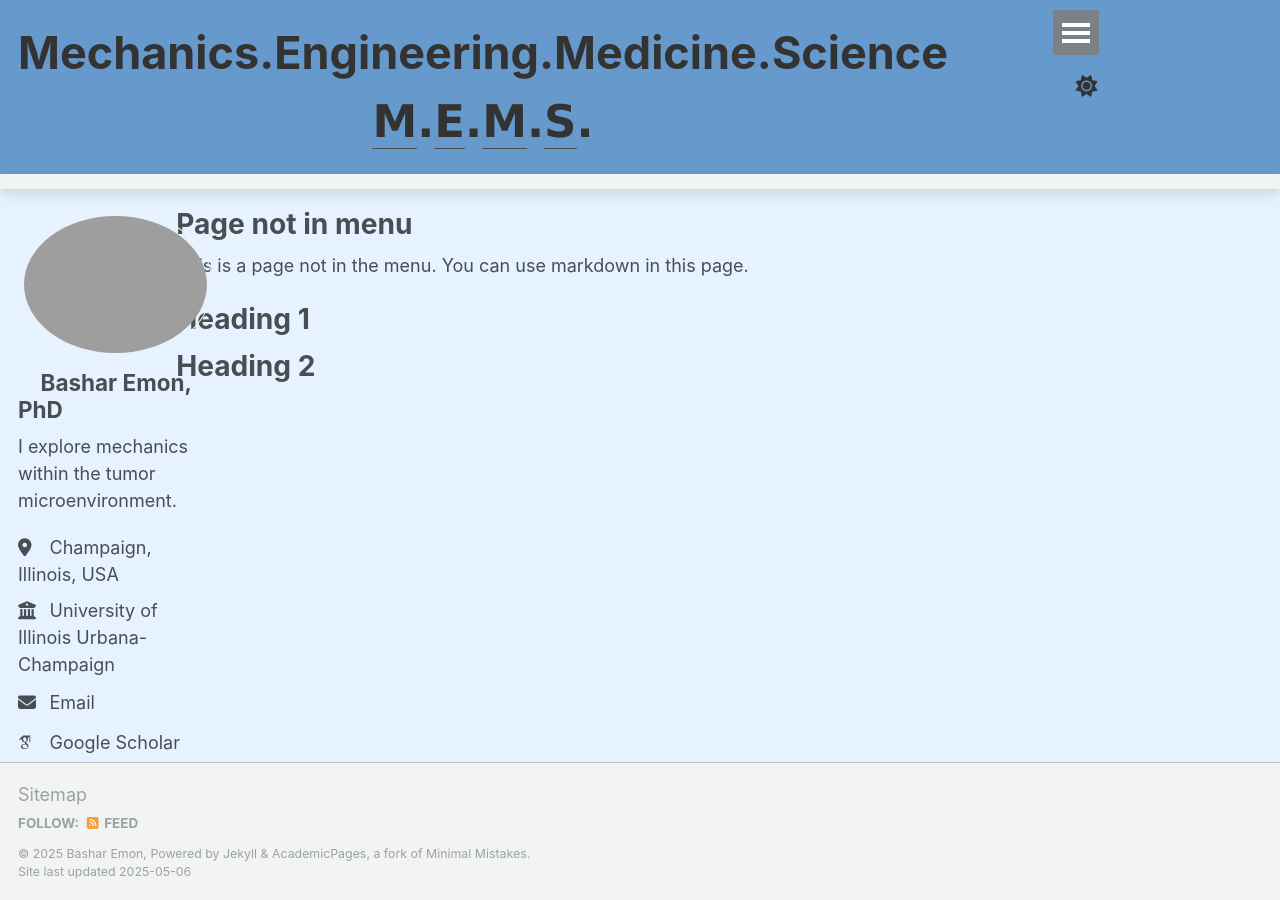
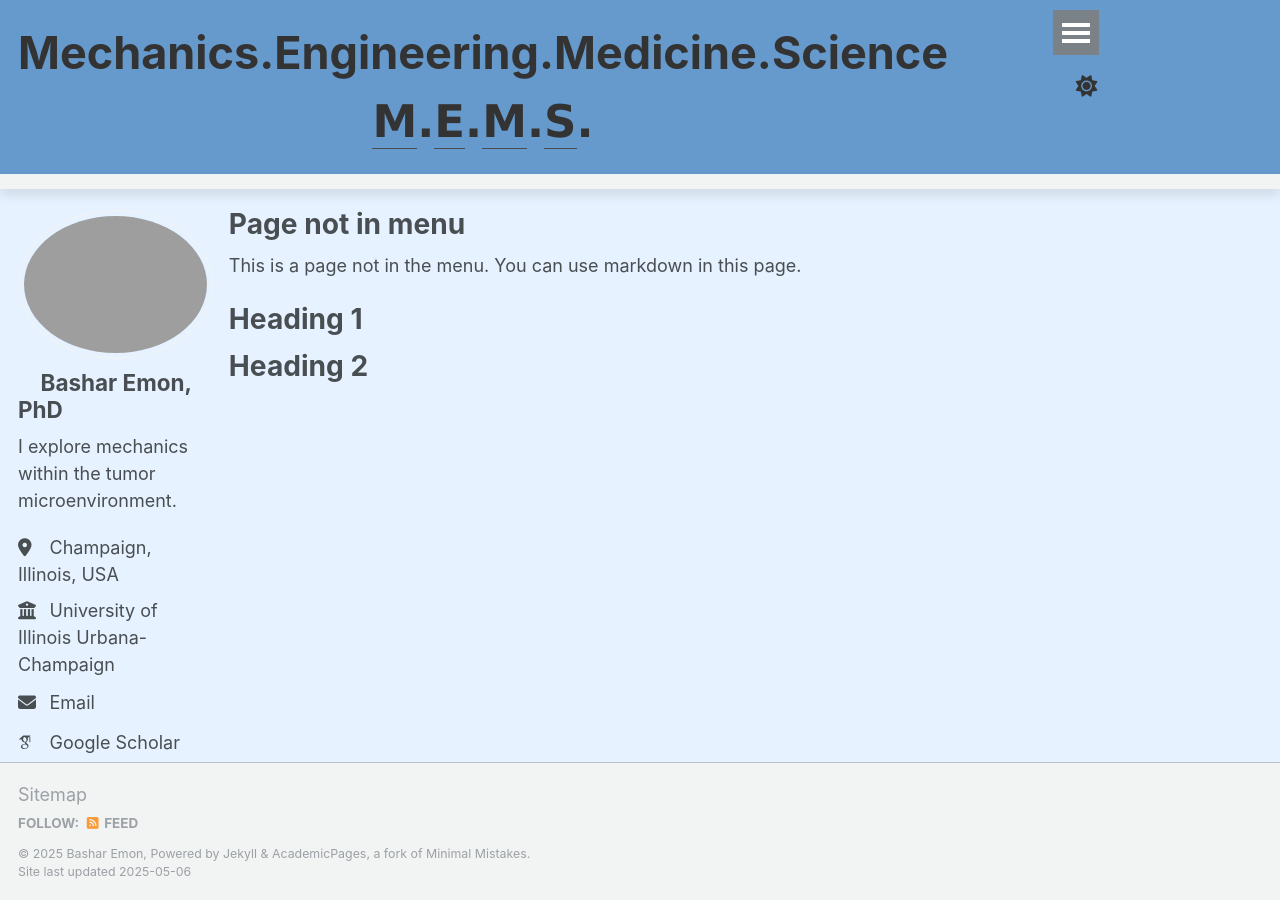
Before and after one commit to BasharEmon/BasharEmon.github.io, a Jekyll site: the page built from _pages/non-menu-page.md, in a window 1280 px wide. Built offline with Jekyll 4.4.1, drawn with Linux system fonts in a browser that asks for light colours; some web fonts are replaced.

Commit message:
Update _page.scss

```diff
--- a/_sass/layout/_page.scss
+++ b/_sass/layout/_page.scss
@@ -18,9 +18,9 @@
 
 .page {
   @include breakpoint($large) {
-    @include span(11 of 12 last);
-    @include prefix(.5 of 12);
-    @include suffix(.5 of 12);
+    @include span(10 of 12 last);
+    //@include prefix(.5 of 12);
+    //@include suffix(.5 of 12);
   }
 
 
```
